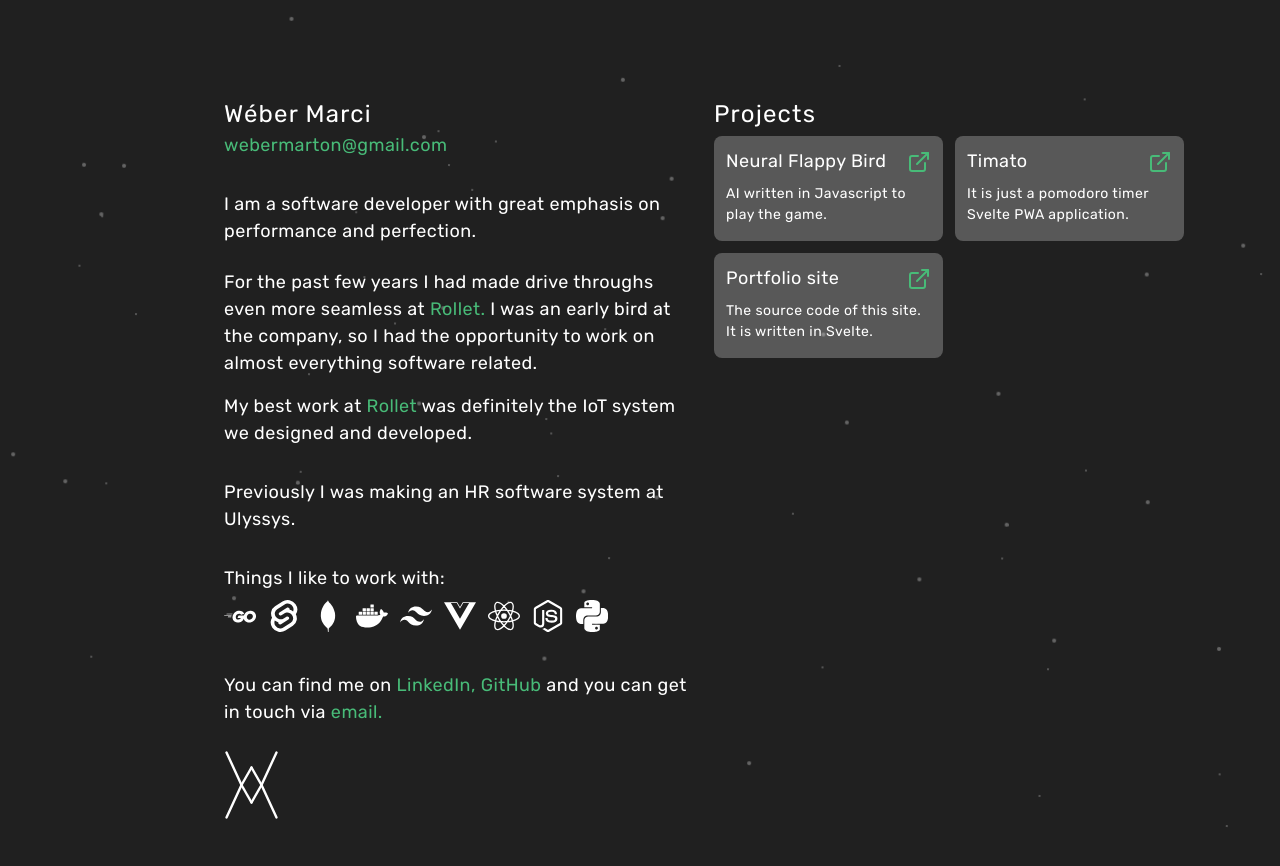
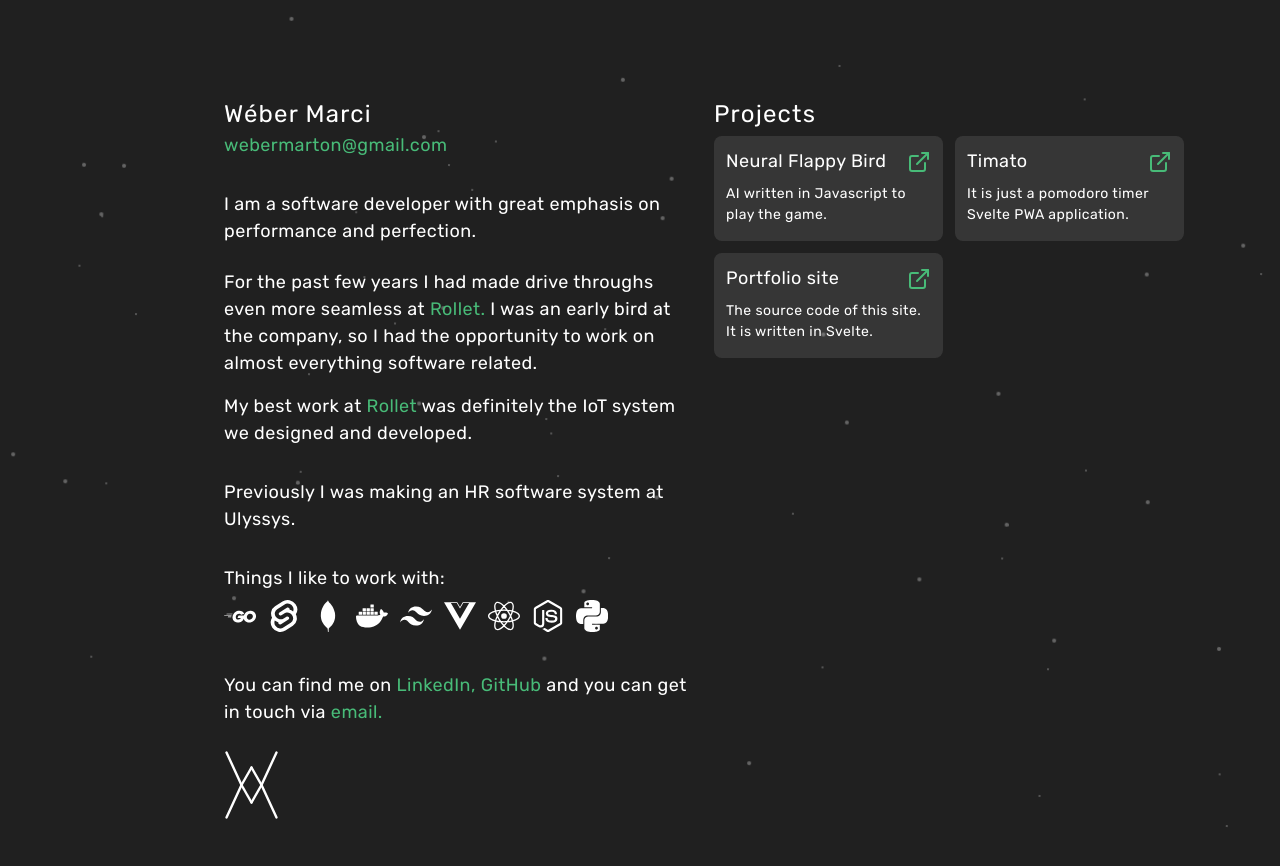
Before and after one commit to webermarci/webermarcieu, a Svelte app: page / in a window 1280 px wide. Shown: the top 866 px of the page. Built offline with nearby package versions, Linux system fonts and the light colour scheme.

Commit message:
Change the background opacity of the project items

```diff
--- a/public/global.css
+++ b/public/global.css
@@ -11,3 +11,7 @@ body {
 a {
   color: #48bb78;
 }
+
+.bg-opacity-10 {
+  --bg-opacity: 0.1;
+}
--- a/src/ProjectItem.svelte
+++ b/src/ProjectItem.svelte
@@ -4,7 +4,7 @@
   export let url;
 </script>
 
-<div class="bg-white bg-opacity-25 p-3 rounded-lg">
+<div class="bg-white bg-opacity-10 p-3 rounded-lg">
   <div class="flex justify-between items-center mb-2">
     <h1>{title}</h1>
     <a
```
